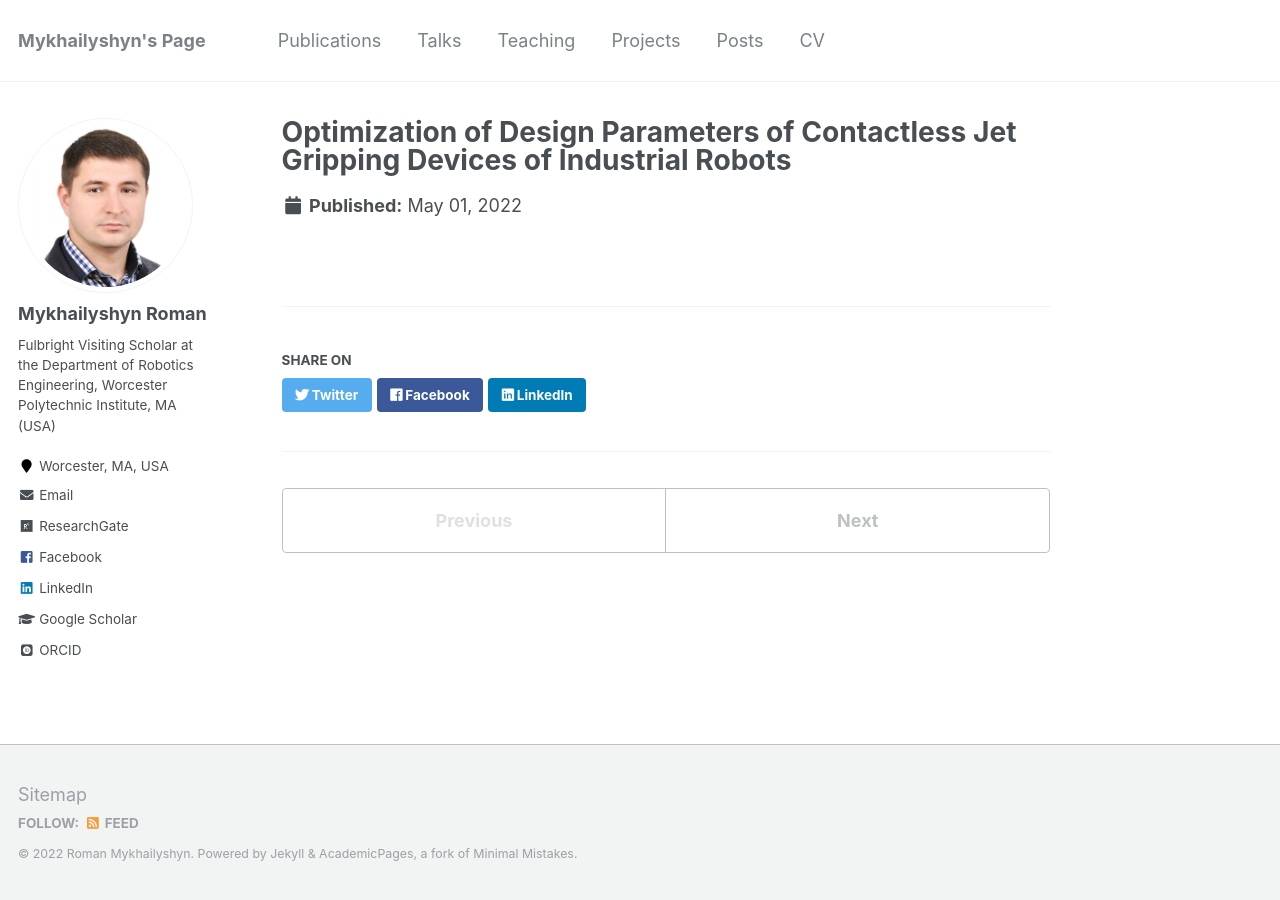
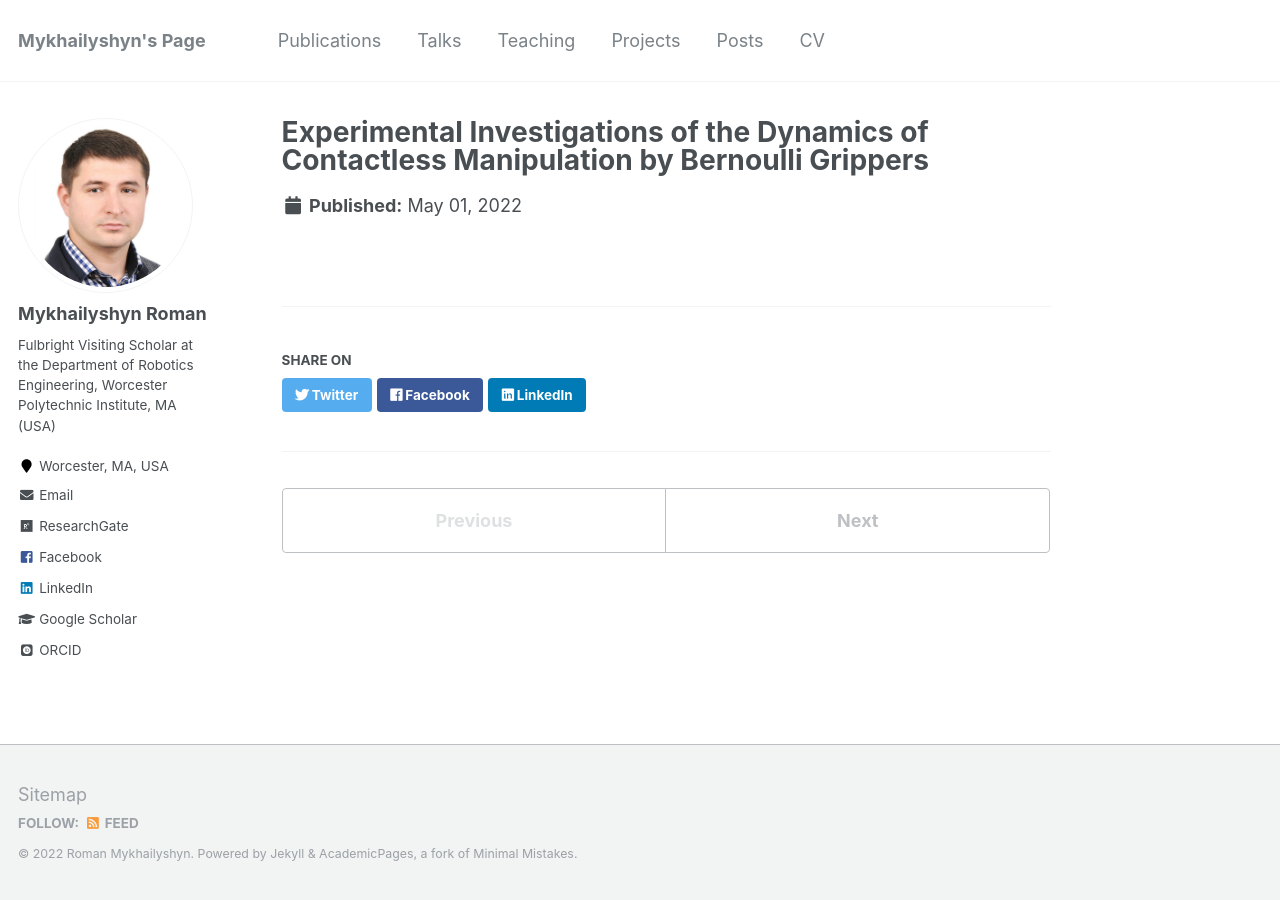
Before and after one commit to RomanMykhailyshyn/RomanMykhailyshyn.github.io, a Jekyll site: the page built from _portfolio/portfolio-1.md, in a window 1280 px wide. Built offline with Jekyll 4.4.1, drawn with Linux system fonts in a browser that asks for light colours; some web fonts are replaced.

Commit message:
Update portfolio-1.md

```diff
--- a/_portfolio/portfolio-1.md
+++ b/_portfolio/portfolio-1.md
@@ -1,5 +1,5 @@
 ---
-title: "Optimization of Design Parameters of Contactless Jet Gripping Devices of Industrial Robots"
-excerpt: "<br/><img src='/images/P2.png'>"
+title: "Experimental Investigations of the Dynamics of Contactless Manipulation by Bernoulli Grippers"
+excerpt: "<br/><img src='/images/P4.png'>"
 collection: portfolio
 ---
```
